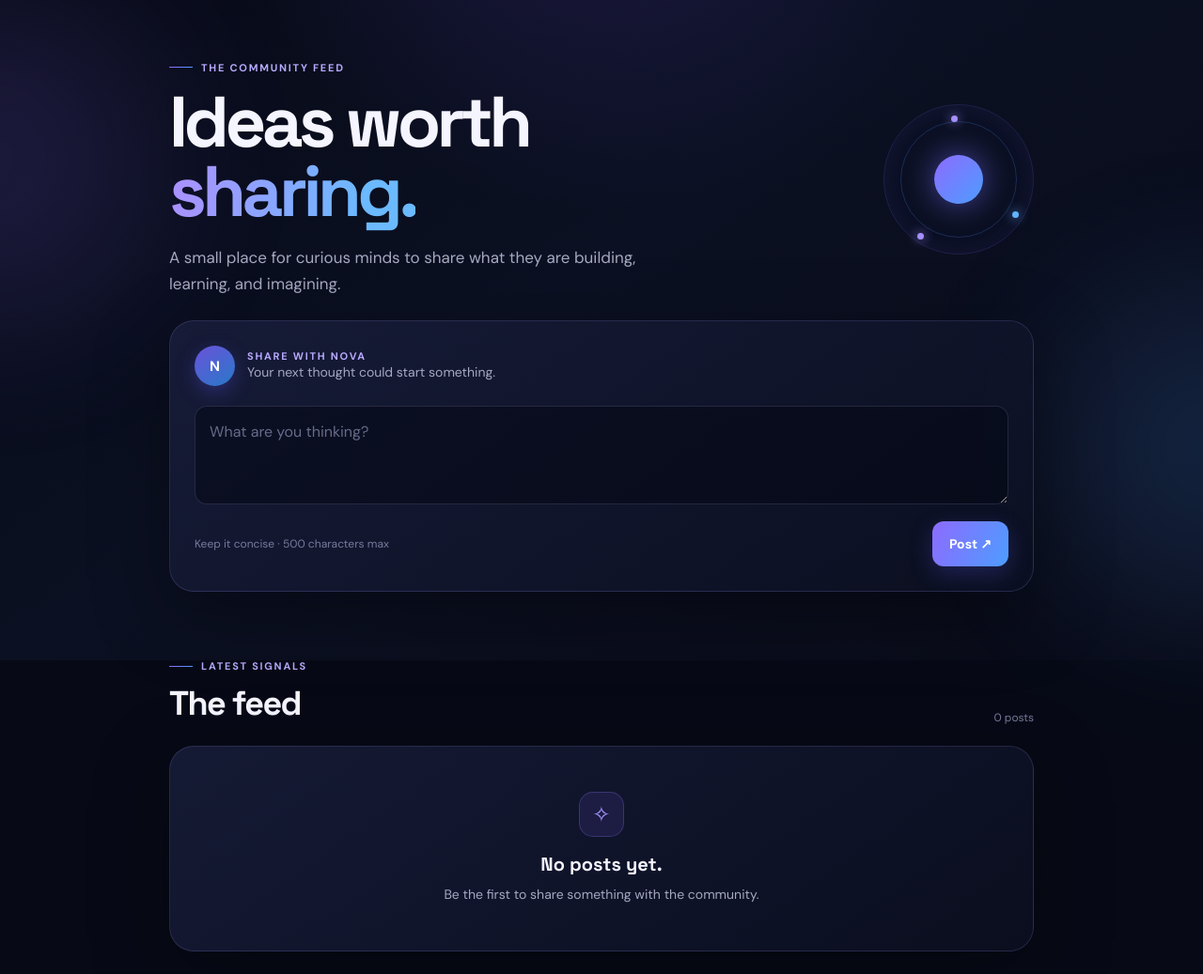
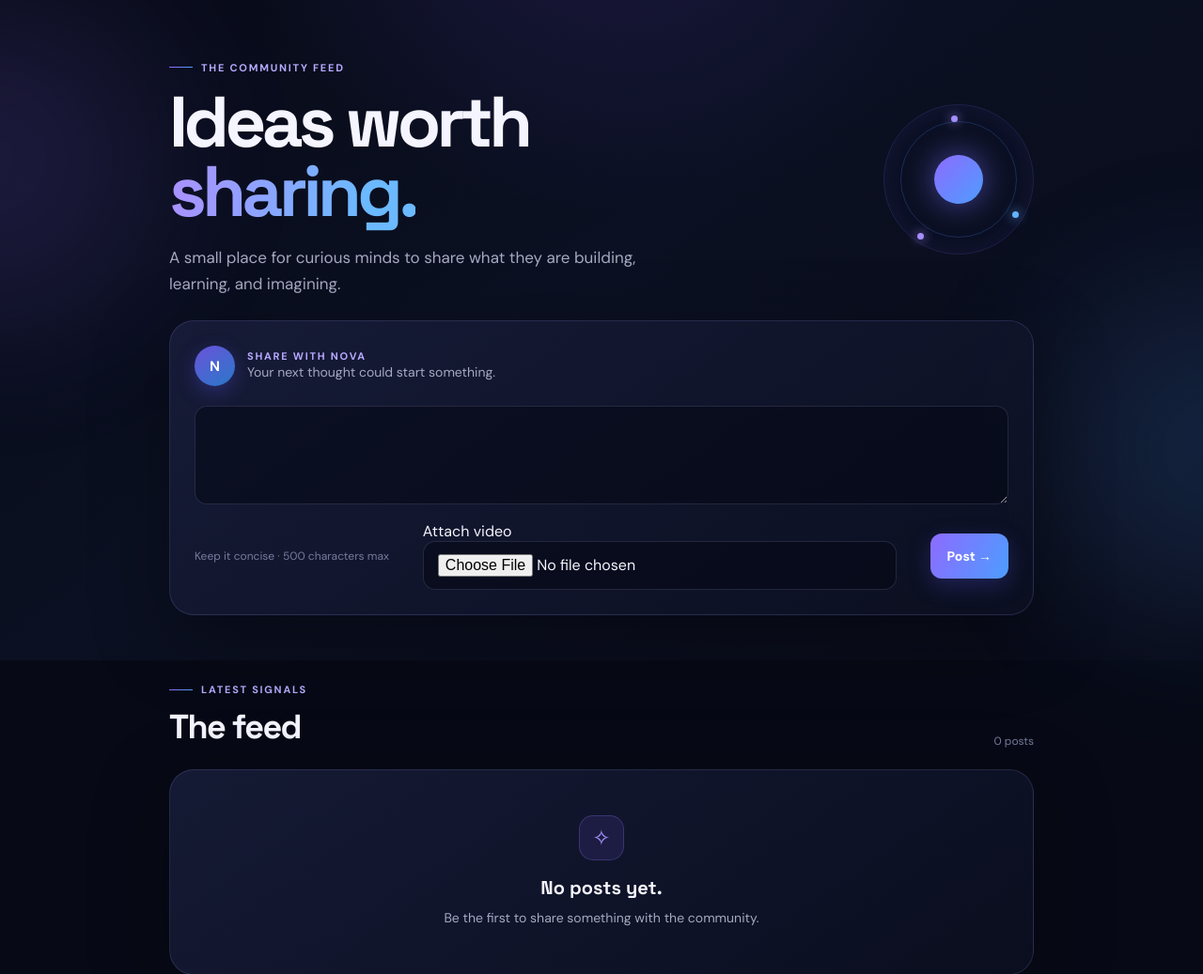
Before and after one commit to aiindustries0/NOVA, a Flask app: page / in a window 1280 px wide. Shown: the part 97-1134 px from the top of the page at 94% size. Run offline with Flask 3, Linux system fonts and the light colour scheme; the visitor is signed in with stand-in values (Sample User, id 1); data comes from the database, SQL or seed files in the repository; data that the repository does not hold is empty.

Commit message:
feat: add video uploads to posts

```diff
--- a/app.py
+++ b/app.py
@@ -1,20 +1,39 @@
 import os
 import sqlite3
+import uuid
 from datetime import timedelta
 from functools import wraps
 
-from flask import Flask, abort, flash, g, redirect, render_template, request, session, url_for
+from flask import (
+    Flask,
+    abort,
+    flash,
+    g,
+    redirect,
+    render_template,
+    request,
+    send_from_directory,
+    session,
+    url_for,
+)
 from werkzeug.security import check_password_hash, generate_password_hash
 
 
 BASE_DIR = os.path.dirname(os.path.abspath(__file__))
 DATABASE = os.environ.get("DATABASE_PATH", os.path.join(BASE_DIR, "nova.db"))
+UPLOAD_FOLDER = os.path.join(BASE_DIR, "uploads")
+MAX_VIDEO_SIZE = 25 * 1024 * 1024
+
+# Render free instances have EPHEMERAL storage, so uploads vanish on redeploy.
+# That is acceptable for this MVP; durable object storage can be added later.
+os.makedirs(UPLOAD_FOLDER, exist_ok=True)
 
 app = Flask(__name__)
 # Keep the key stable across restarts by sourcing it from the environment in production.
 app.config["SECRET_KEY"] = os.environ.get("SECRET_KEY", "nova-development-secret-key")
 app.config["PERMANENT_SESSION_LIFETIME"] = timedelta(days=30)
 app.config["DATABASE"] = DATABASE
+app.config["UPLOAD_FOLDER"] = UPLOAD_FOLDER
 
 
 def get_db():
@@ -48,6 +67,7 @@ def init_db():
             user_id INTEGER NOT NULL,
             title TEXT NOT NULL,
             body TEXT NOT NULL,
+            video TEXT NULL,
             created_at TEXT NOT NULL DEFAULT CURRENT_TIMESTAMP,
             FOREIGN KEY (user_id) REFERENCES users (id) ON DELETE CASCADE
         );
@@ -72,6 +92,12 @@ def init_db():
         );
         """
     )
+    # Migration-safe for databases created before video support was added.
+    post_columns = {
+        row["name"] for row in db.execute("PRAGMA table_info(posts)").fetchall()
+    }
+    if "video" not in post_columns:
+        db.execute("ALTER TABLE posts ADD COLUMN video TEXT")
     db.commit()
 
 
@@ -104,7 +130,7 @@ def load_posts(user_id=None):
     """Load posts for the feed or one profile using the same display shape."""
     db = get_db()
     query = (
-        "SELECT p.id, p.user_id, p.title, p.body, p.body AS content, p.created_at, "
+        "SELECT p.id, p.user_id, p.title, p.body, p.body AS content, p.video, p.created_at, "
         "u.email, u.email AS username, COUNT(DISTINCT l.id) AS like_count "
         "FROM posts AS p JOIN users AS u ON u.id = p.user_id "
         "LEFT JOIN likes AS l ON l.post_id = p.id "
@@ -222,21 +248,59 @@ def logout():
 def create_post():
     body = (request.form.get("body") or request.form.get("content") or "").strip()
     title = request.form.get("title", "").strip()
-    if not body:
+    video = request.files.get("video")
+    has_video = video is not None and bool(video.filename)
+
+    if not body and not has_video:
         flash("A post cannot be empty.")
         return redirect(url_for("feed"))
+
+    video_filename = None
+    if has_video:
+        extension = os.path.splitext(video.filename)[1].lower()
+        if extension not in {".mp4", ".webm", ".mov"}:
+            flash("Videos must be MP4, WebM, or QuickTime (.mov) files.")
+            return redirect(url_for("feed"))
+
+        # Multipart overhead is small, so reject clearly oversized requests early;
+        # the exact saved file size is checked below as the authoritative limit.
+        if request.content_length and request.content_length > MAX_VIDEO_SIZE + (1024 * 1024):
+            flash("Videos must be 25 MB or smaller.")
+            return redirect(url_for("feed"))
+
+        video_filename = f"{uuid.uuid4().hex}{extension}"
+        video_path = os.path.join(app.config["UPLOAD_FOLDER"], video_filename)
+        try:
+            video.save(video_path)
+            if os.path.getsize(video_path) > MAX_VIDEO_SIZE:
+                os.remove(video_path)
+                video_filename = None
+                flash("Videos must be 25 MB or smaller.")
+                return redirect(url_for("feed"))
+        except OSError:
+            if os.path.exists(video_path):
+                os.remove(video_path)
+            video_filename = None
+            flash("The video could not be saved. Please try again.")
+            return redirect(url_for("feed"))
+
     if not title:
-        title = body.splitlines()[0][:80]
+        title = body.splitlines()[0][:80] if body else "Video post"
     db = get_db()
     db.execute(
-        "INSERT INTO posts (user_id, title, body) VALUES (?, ?, ?)",
-        (current_user()["id"], title, body),
+        "INSERT INTO posts (user_id, title, body, video) VALUES (?, ?, ?, ?)",
+        (current_user()["id"], title, body, video_filename),
     )
     db.commit()
     flash("Your post is live.")
     # Redirect to the global feed so the newly committed post is re-queried
     # immediately and appears with every other user's posts.
     return redirect(url_for("feed"))
+
+
+@app.route("/uploads/<filename>")
+def uploaded_file(filename):
+    return send_from_directory(app.config["UPLOAD_FOLDER"], filename)
 
 
 @app.route("/like/<int:post_id>", methods=["POST"])
--- a/templates/index.html
+++ b/templates/index.html
@@ -1,5 +1,5 @@
 {% extends 'base.html' %}
-{% block title %}Feed — NOVA{% endblock %}
+{% block title %}Feed · NOVA{% endblock %}
 {% block content %}
     <section class="hero-section">
         <div>
@@ -19,12 +19,16 @@
                     <p class="muted">Your next thought could start something.</p>
                 </div>
             </div>
-            <form method="post" action="{{ url_for('create_post') }}">
+            <form method="post" action="{{ url_for('create_post') }}" enctype="multipart/form-data">
                 <label class="sr-only" for="content">What are you thinking?</label>
-                <textarea id="content" name="content" rows="3" maxlength="500" placeholder="What are you thinking?" required></textarea>
+                <textarea id="content" name="content" rows="3" maxlength="500" placeholder="What are you thinking?"> </textarea>
                 <div class="composer-footer">
                     <span class="character-hint">Keep it concise · 500 characters max</span>
-                    <button class="button button-primary" type="submit">Post <span aria-hidden="true">↗</span></button>
+                    <label class="video-upload">
+                        <span>Attach video</span>
+                        <input type='file' name='video' accept='video/mp4,video/webm,video/quicktime'>
+                    </label>
+                    <button class="button button-primary" type="submit">Post <span aria-hidden="true">→</span></button>
                 </div>
             </form>
         </section>
@@ -61,13 +65,18 @@
                         </a>
                         <span class="post-index">{{ '%02d'|format(loop.index) }}</span>
                     </div>
-                    <p class="post-content">{{ post['content'] }}</p>
+                    {% if post['content'] %}<p class="post-content">{{ post['content'] }}</p>{% endif %}
+                    {% if post['video'] %}
+                        <video class="post-video" controls preload="metadata" poster="{{ url_for('static', filename='video-poster.svg') }}" src="{{ url_for('uploaded_file', filename=post['video']) }}">
+                            Your browser does not support embedded video. <a href="{{ url_for('uploaded_file', filename=post['video']) }}">Watch the video</a>.
+                        </video>
+                    {% endif %}
                     <div class="post-actions">
                         {% if logged_in_user %}
                             <form class="action-form" method="post" action="{{ url_for('like', post_id=post['id']) }}">
                                 <button class="action-button {% if post['id'] in liked_post_ids %}is-liked{% endif %}" type="submit" aria-label="{% if post['id'] in liked_post_ids %}Unlike{% else %}Like{% endif %} this post">
-                                    <span class="action-icon" aria-hidden="true">♡</span>
-                                    <span>{% if post['id'] in liked_post_ids %}Liked{% else %}Like{% endif %}</span>
+                                    <span class="action-icon" aria-hidden="true">♥</span>
+                                    <span>{% if post['id'] in liked_post_ids %}Unlike{% else %}Like{% endif %}</span>
                                     <span class="action-count">{{ post['like_count'] }}</span>
                                 </button>
                             </form>
@@ -77,8 +86,8 @@
                                 <button class="action-button comment-submit" type="submit"><span class="action-icon" aria-hidden="true">↗</span><span>Comment</span></button>
                             </form>
                         {% else %}
-                            <span class="action-button action-static"><span class="action-icon" aria-hidden="true">♡</span><span>Likes</span><span class="action-count">{{ post['like_count'] }}</span></span>
-                            <a class="action-button action-static" href="{{ url_for('login') }}"><span class="action-icon" aria-hidden="true">◌</span><span>Log in to interact</span></a>
+                            <span class="action-button action-static"><span class="action-icon" aria-hidden="true">♥</span><span>Likes</span><span class="action-count">{{ post['like_count'] }}</span></span>
+                            <a class="action-button action-static" href="{{ url_for('login') }}"><span class="action-icon" aria-hidden="true">↗</span><span>Log in to interact</span></a>
                         {% endif %}
                     </div>
                     {% if comments_by_post[post['id']] %}
```
Also changed, not shown: templates/profile.html (+11 -4 lines), static/video-poster.svg (added).
